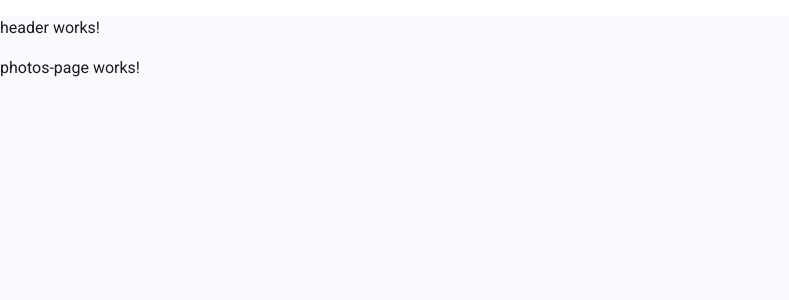
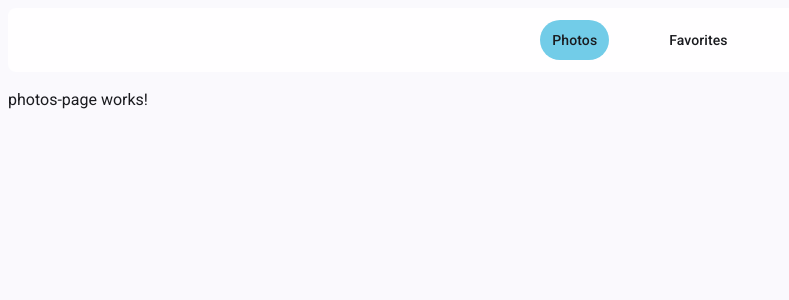
Before and after one commit to paweldomar/image-library, an Angular app: page / in a window 1280 px wide. Shown: the top 300 px of the page, without its empty margins (0-789 px from the left). Built offline with nearby package versions, Linux system fonts and the light colour scheme.

Commit message:
Header component basic functionality & UT Styling

```diff
--- a/src/app/app.config.ts
+++ b/src/app/app.config.ts
@@ -1,14 +1,8 @@
-import {
-  ApplicationConfig,
-  provideBrowserGlobalErrorListeners,
-} from '@angular/core';
+import { ApplicationConfig, provideBrowserGlobalErrorListeners } from '@angular/core';
 import { provideRouter } from '@angular/router';
 
 import { routes } from './app.routes';
 
 export const appConfig: ApplicationConfig = {
-  providers: [
-    provideBrowserGlobalErrorListeners(),
-    provideRouter(routes),
-  ],
+  providers: [provideBrowserGlobalErrorListeners(), provideRouter(routes)],
 };
--- a/src/app/app.scss
+++ b/src/app/app.scss
@@ -1,4 +1,11 @@
 :host {
-  display: block;
+  display: flex;
+  flex-direction: column;
   min-height: 100vh;
+  padding: 8px;
+  border-radius: 8px;
 }
+
+app-header {
+  position: sticky;
+}
--- a/src/app/app.ts
+++ b/src/app/app.ts
@@ -1,6 +1,6 @@
 import { Component, signal } from '@angular/core';
 import { RouterOutlet } from '@angular/router';
-import {Header} from './layout/header/header';
+import { Header } from './layout/header/header';
 
 @Component({
   selector: 'app-root',
@@ -8,6 +8,4 @@ import {Header} from './layout/header/header';
   templateUrl: './app.html',
   styleUrl: './app.scss',
 })
-export class App {
-  protected readonly title = signal('image-library');
-}
+export class App {}
--- a/src/app/layout/header/header.html
+++ b/src/app/layout/header/header.html
@@ -1 +1,22 @@
-<p>header works!</p>
+<mat-toolbar class="app-header">
+  <nav class="app-header__navigation" aria-label="Main navigation">
+    <a
+      mat-button
+      routerLink="/"
+      routerLinkActive="app-header__link--active"
+      [routerLinkActiveOptions]="{ exact: true }"
+      class="app-header__link"
+    >
+      Photos
+    </a>
+
+    <a
+      mat-button
+      routerLink="/favorites"
+      routerLinkActive="app-header__link--active"
+      class="app-header__link"
+    >
+      Favorites
+    </a>
+  </nav>
+</mat-toolbar>
--- a/src/app/layout/header/header.scss
+++ b/src/app/layout/header/header.scss
@@ -0,0 +1,28 @@
+.app-header {
+  position: sticky;
+  top: 0;
+  z-index: 10;
+  display: flex;
+  flex-direction: column;
+  padding: 0;
+
+  &__navigation {
+    display: flex;
+    width: 100%;
+    flex-direction: row;
+    align-items: center;
+    justify-content: center;
+    padding: 8px 0;
+    flex-wrap: wrap;
+    background: rgba(255, 255, 255, 0.92);
+    border-radius: 8px;
+  }
+
+  &__link {
+    margin: 4px 24px;
+
+    &--active {
+      background-color: #72cce8;
+    }
+  }
+}
--- a/src/app/layout/header/header.ts
+++ b/src/app/layout/header/header.ts
@@ -1,8 +1,12 @@
 import { Component } from '@angular/core';
+import { MatToolbarModule } from '@angular/material/toolbar';
+import { MatButtonModule } from '@angular/material/button';
+import { MatIconModule } from '@angular/material/icon';
+import { RouterLink, RouterLinkActive } from '@angular/router';
 
 @Component({
   selector: 'app-header',
-  imports: [],
+  imports: [MatToolbarModule, MatButtonModule, MatIconModule, RouterLink, RouterLinkActive],
   templateUrl: './header.html',
   styleUrl: './header.scss',
 })
--- a/src/styles.scss
+++ b/src/styles.scss
@@ -4,6 +4,14 @@
 // Learn more about theming and how to use it for your application's
 // custom components at https://material.angular.dev/guide/theming
 @use '@angular/material' as mat;
+
+:root {
+  @include mat.toolbar-overrides(
+    (
+      mobile-height: fit-content,
+    )
+  );
+}
 
 html {
   box-sizing: border-box;
@@ -44,7 +52,7 @@ body {
 
   height: 100%;
   min-height: 100%;
-  font-family: Roboto, "Helvetica Neue", sans-serif;
+  font-family: Roboto, 'Helvetica Neue', sans-serif;
   font-size: 16px;
   line-height: 1.5;
 }
@@ -59,12 +67,10 @@ body {
 // Normalize.scss settings
 // =============================================================================
 
-
 // Set to true if you want to add support for IE6 and IE7
 // Notice: setting to true might render some elements
 // slightly differently than when set to false
 $legacy_support_for_ie: false !default; // Used also in Compass
-
 
 // Set the default font family here so you don't have to override it later
 $normalized_font_family: sans-serif !default;
@@ -133,7 +139,8 @@ audio:not([controls]) {
 // Hide the `template` element in IE, Safari, and Firefox < 22.
 //
 
-[hidden], template {
+[hidden],
+template {
   display: none;
 }
 
@@ -304,7 +311,7 @@ pre {
 // Set consistent quote types.
 
 q {
-  quotes: "\201C" "\201D" "\2018" "\2019";
+  quotes: '\201C' '\201D' '\2018' '\2019';
 }
 
 // 1. Addresses CSS quotes not supported in IE6/7
@@ -475,7 +482,8 @@ textarea {
 
 // Addresses FF3/4 setting line-height on 'input' using !important in the UA stylesheet
 
-button, input {
+button,
+input {
   line-height: normal;
 }
 
@@ -504,7 +512,7 @@ input[type="submit"] {
   -webkit-appearance: button; // 2
   cursor: pointer; // 3
   @if $legacy_support_for_ie {
-    *overflow: visible;  // 4
+    *overflow: visible; // 4
   }
 }
 
@@ -518,7 +526,8 @@ input[disabled] {
 // Removes inner padding and border in FF3+
 // www.sitepen.com/blog/2008/05/14/the-devils-in-the-details-fixing-dojos-toolbar-buttons/
 
-button, input {
+button,
+input {
   &::-moz-focus-inner {
     border: 0;
     padding: 0;
@@ -547,7 +556,7 @@ table {
 input {
   // 1. Addresses appearance set to searchfield in S5, Chrome
   // 2. Addresses box-sizing set to border-box in S5, Chrome (include -moz to future-proof)
-  &[type="search"] {
+  &[type='search'] {
     -webkit-appearance: textfield; // 1
     -moz-box-sizing: content-box;
     -webkit-box-sizing: content-box; // 2
@@ -565,8 +574,8 @@ input {
   // 2. Remove excess padding in IE 8/9/10.
   // 3. Removes excess padding in IE7
   //    Known issue: excess padding remains in IE6
-  &[type="checkbox"],
-  &[type="radio"] {
+  &[type='checkbox'],
+  &[type='radio'] {
     box-sizing: border-box; // 1
     padding: 0; // 2
     @if $legacy_support_for_ie {
```
Also changed, not shown: 1 other file (tests, documents, lock files or other folders).
